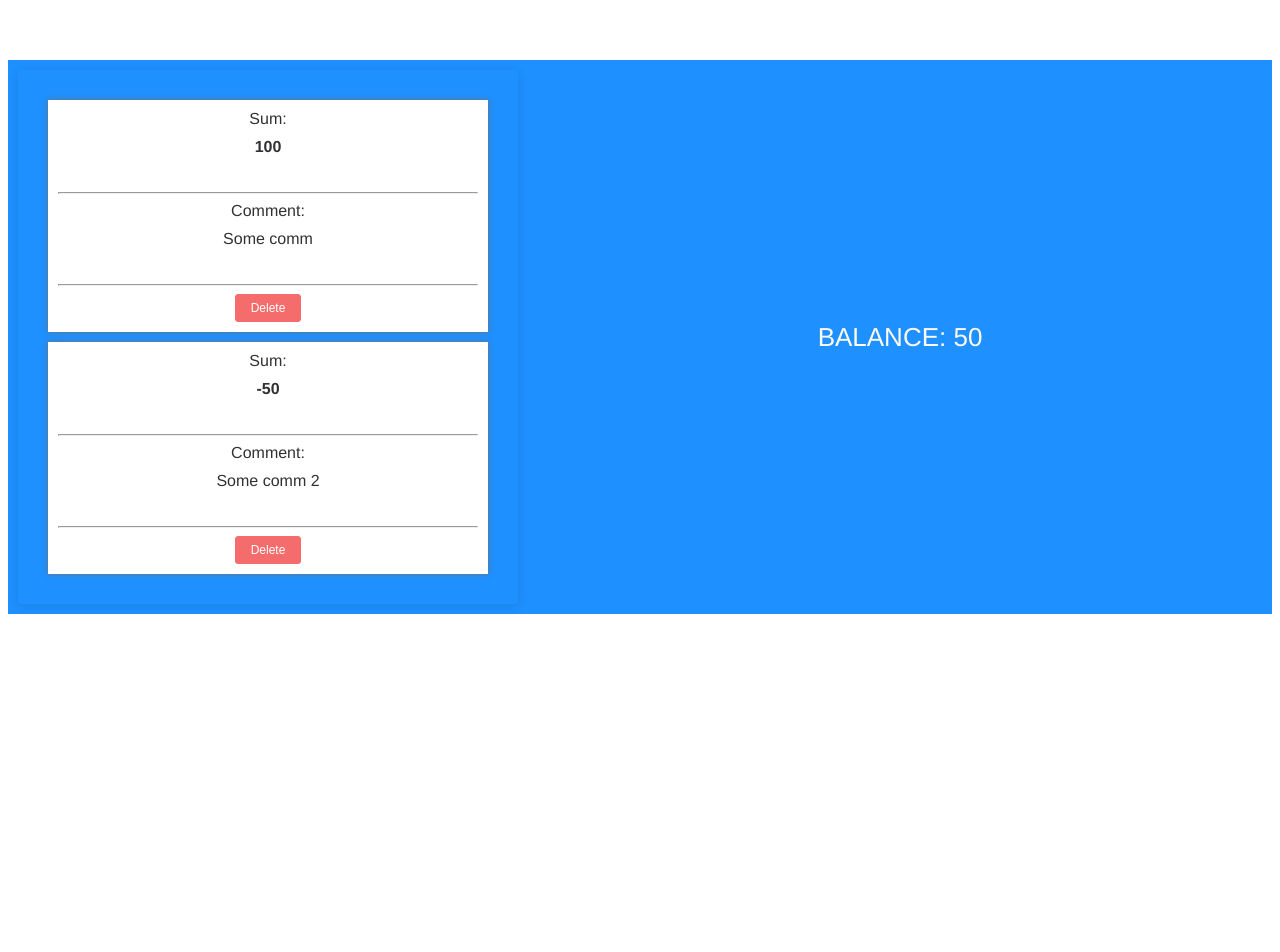
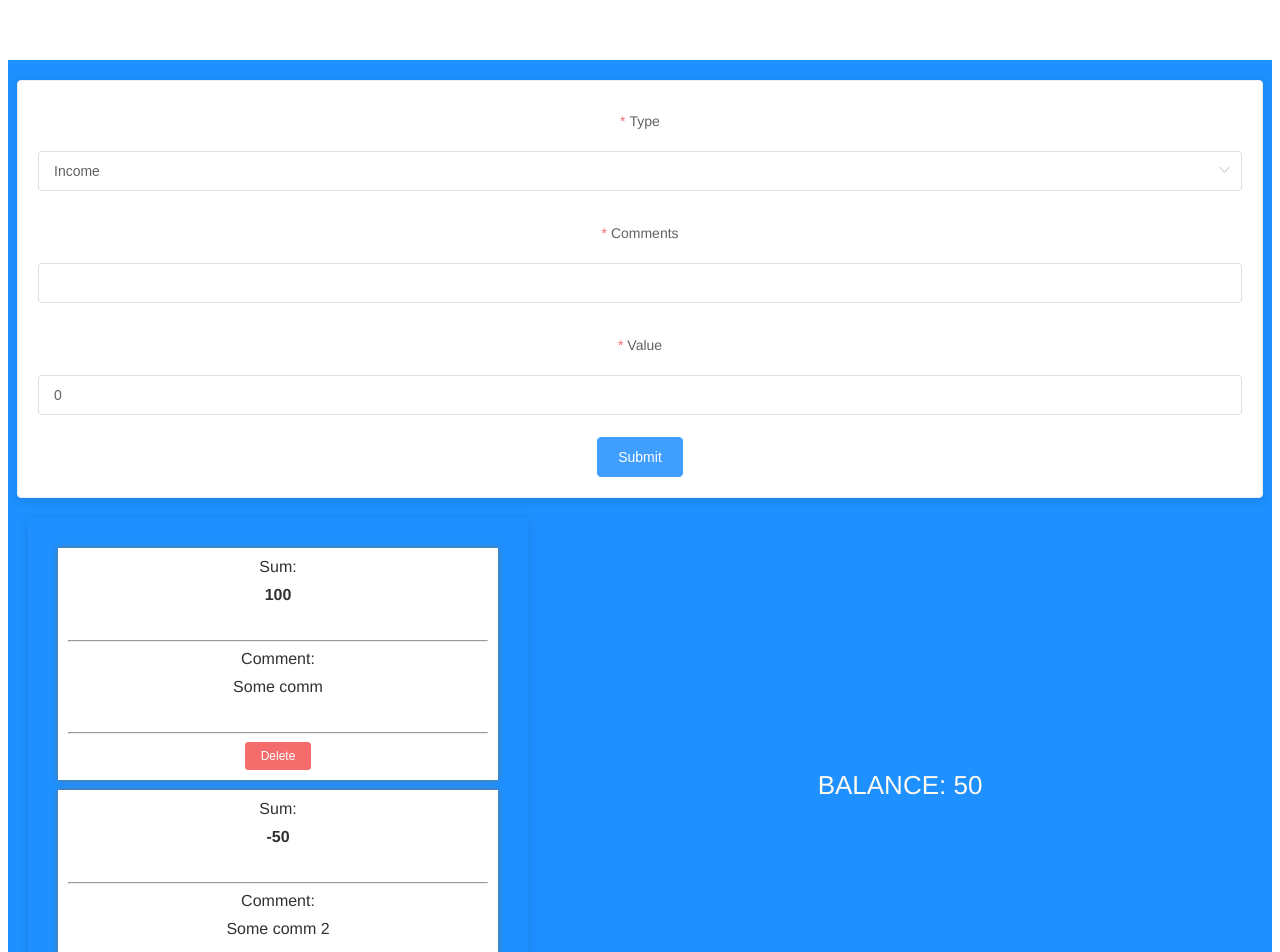
Before and after one commit to SteveGerr/budget, a Vue app: page / in a window 1280 px wide. Shown: the top 952 px of the page. Before the commit the page ends 800 px from the top, so only its background shows below. Built offline with nearby package versions, Linux system fonts and the light colour scheme.

Commit message:
Add form

```diff
--- a/src/App.vue
+++ b/src/App.vue
@@ -1,8 +1,11 @@
 <template>
   <div id="app">
   <div class="app-wrap">
-    <BudgetList :list="list" @deleteItem="onDeleteItem"></BudgetList>
-    <TotalBalance :total="sumTotal"></TotalBalance>
+    <Form @submitForm="onSubmitForm"></Form>
+    <div class="wrap-balance">
+      <BudgetList :list="list" @deleteItem="onDeleteItem"></BudgetList>
+      <TotalBalance :total="sumTotal"></TotalBalance>
+    </div>
   </div>
   </div>
 </template>
@@ -11,12 +14,14 @@
 
 import BudgetList from './components/BudgetList';
 import TotalBalance from './components/TotalBalance';
+import Form from './components/Form';
 
 export default {
   name: 'App',
   components: {
     BudgetList,
-    TotalBalance
+    TotalBalance,
+    Form
   },
 
   data() {
@@ -47,7 +52,20 @@ export default {
 
   methods: {
     onDeleteItem(id) {
+      //this.list - объект из которого надо удалить, id - айди элемента, который надо удалить
       this.$delete(this.list, id)
+    },
+    onSubmitForm(data) {
+      // Генерируем id
+      const newObj = {
+        ...data,
+        id: String(Math.random()) //генерируем случайное число и преобразуем его в строку
+      };
+      //Устанавливаем значения в объект.
+      // this.list - куда устанавливаем,
+      // newObj.id - под каким ключём
+      // newObj - что хотим установить
+      this.$set(this.list, newObj.id, newObj);
     }
   }
 
@@ -58,6 +76,8 @@ export default {
 
 <style>
 #app {
+  width: 100%;
+  overflow: hidden;
   font-family: Avenir, Helvetica, Arial, sans-serif;
   -webkit-font-smoothing: antialiased;
   -moz-osx-font-smoothing: grayscale;
@@ -67,8 +87,15 @@ export default {
 }
 .app-wrap {
   display: flex;
+  flex-direction: column;
   justify-content: space-between;
   align-items: center;
+  padding: 10px;
   background: dodgerblue;
 }
+.wrap-balance {
+  display: flex;
+  align-items: center;
+  width: 100%;
+}
 </style>
--- a/src/components/BudgetList.vue
+++ b/src/components/BudgetList.vue
@@ -16,7 +16,7 @@
         </div>
       </template>
       <el-alert v-else
-        title="warning alert"
+        :title="titleAlert"
         type="warning"
         :closable="false">
       </el-alert>
@@ -29,7 +29,7 @@ export default {
   name: "BudgetList",
 
   data: () =>  ({
-    title: ""
+    titleAlert: "Enter the data"
   }),
 
   props: {
--- /dev/null
+++ b/src/components/Form.vue
@@ -0,0 +1,87 @@
+<template>
+  <ElCard class="form-card">
+    <ElForm :model="formData" ref="addItemForm" :rules="rules" label-position="top">
+      <ElFormItem label="Type" prop="type">
+       <ElSelect class="type-select" v-model="formData.type" placeholder="Choose type...">
+        <ElOption label="Income" value="INCOME"></ElOption>
+        <ElOption label="Outcome" value="OUTCOME"></ElOption>
+
+       </ElSelect>
+      </ElFormItem>
+
+      <ElFormItem label="Comments" prop="comment">
+        <ElInput v-model="formData.comment"></ElInput>
+      </ElFormItem>
+      <ElFormItem label="Value" prop="value">
+        <ElInput v-model.number="formData.value"></ElInput>
+      </ElFormItem>
+      <ElButton @click="onSubmit" type="primary">Submit</ElButton>
+    </ElForm>
+  </ElCard>
+</template>
+
+<script>
+export default {
+  name: "Form",
+
+  data() {
+    return {
+      formData: {
+        type: "INCOME",
+        comment: '',
+        value: 0,
+      },
+      rules: {
+        type: [{
+          required: true,
+          message: "Please select type",
+          trigger: "blur"
+
+        }],
+        comment: [{
+          required: true,
+          message: "Please type comment",
+          trigger: "blur"
+
+        }],
+        value: [
+          {
+            required: true,
+            message: "Please type comment",
+            trigger: "blur"
+          },
+          {
+            type: "number",
+            message: "Value must be a number",
+            trigger: "change"
+          }
+        ]
+      }
+    }
+  },
+
+  methods: {
+    onSubmit() {
+      //validate - elements-ui
+      this.$refs.addItemForm.validate(valid => {
+        if (valid) {
+          // Через пользовательское событие submitForm передаём объект формы formData наружу из компонента
+          this.$emit("submitForm", {...this.formData});
+          // Сбрасываем поля(element-ui - https://element.eleme.io/#/en-US/component/form#form-item-methods)
+          this.$refs.addItemForm.resetFields();
+        }
+      })
+    }
+  }
+}
+</script>
+
+<style scoped>
+  .form-card {
+    width: 100%;
+    margin: 10px;
+  }
+  .type-select {
+    width: 100%;
+  }
+</style>
```
